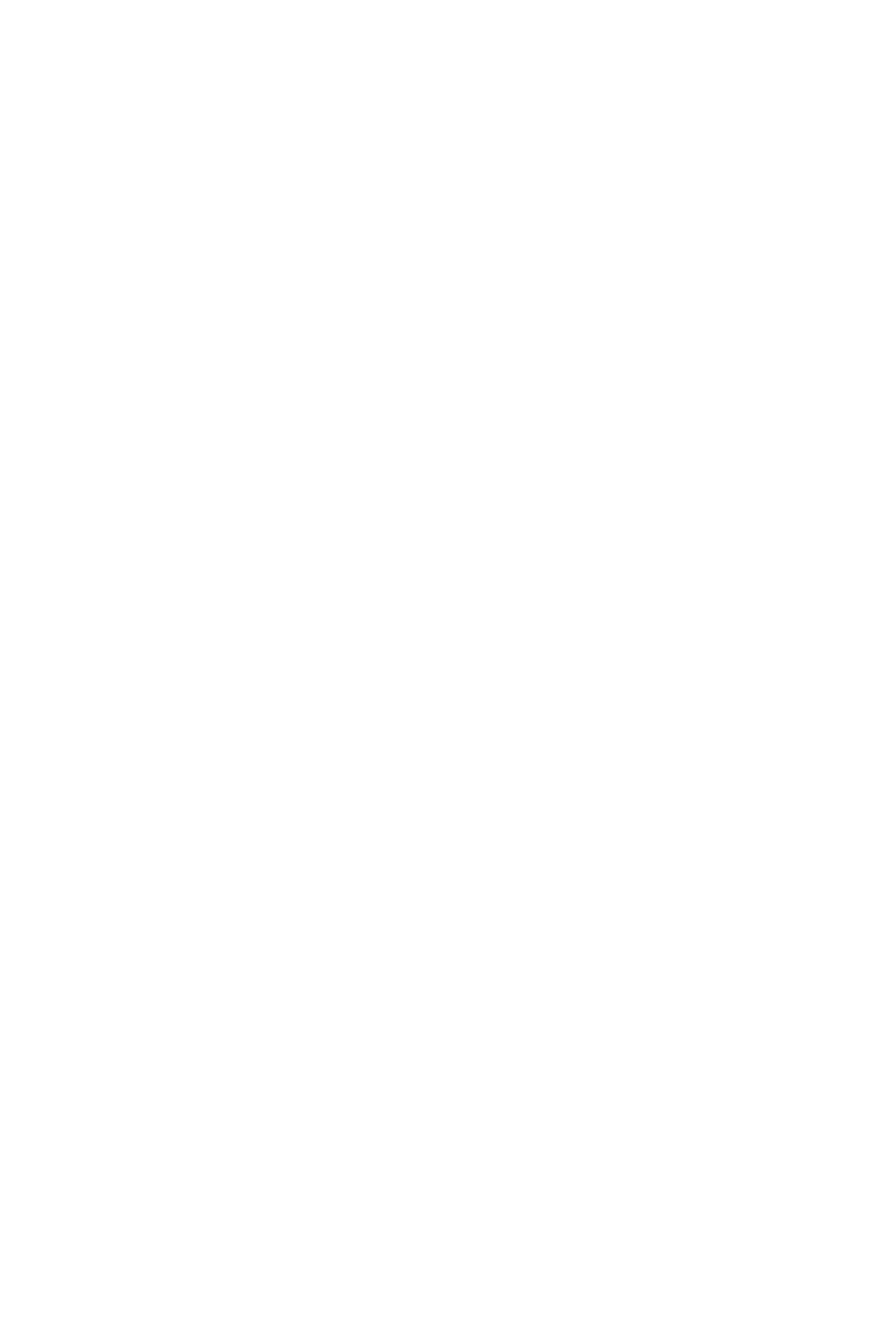
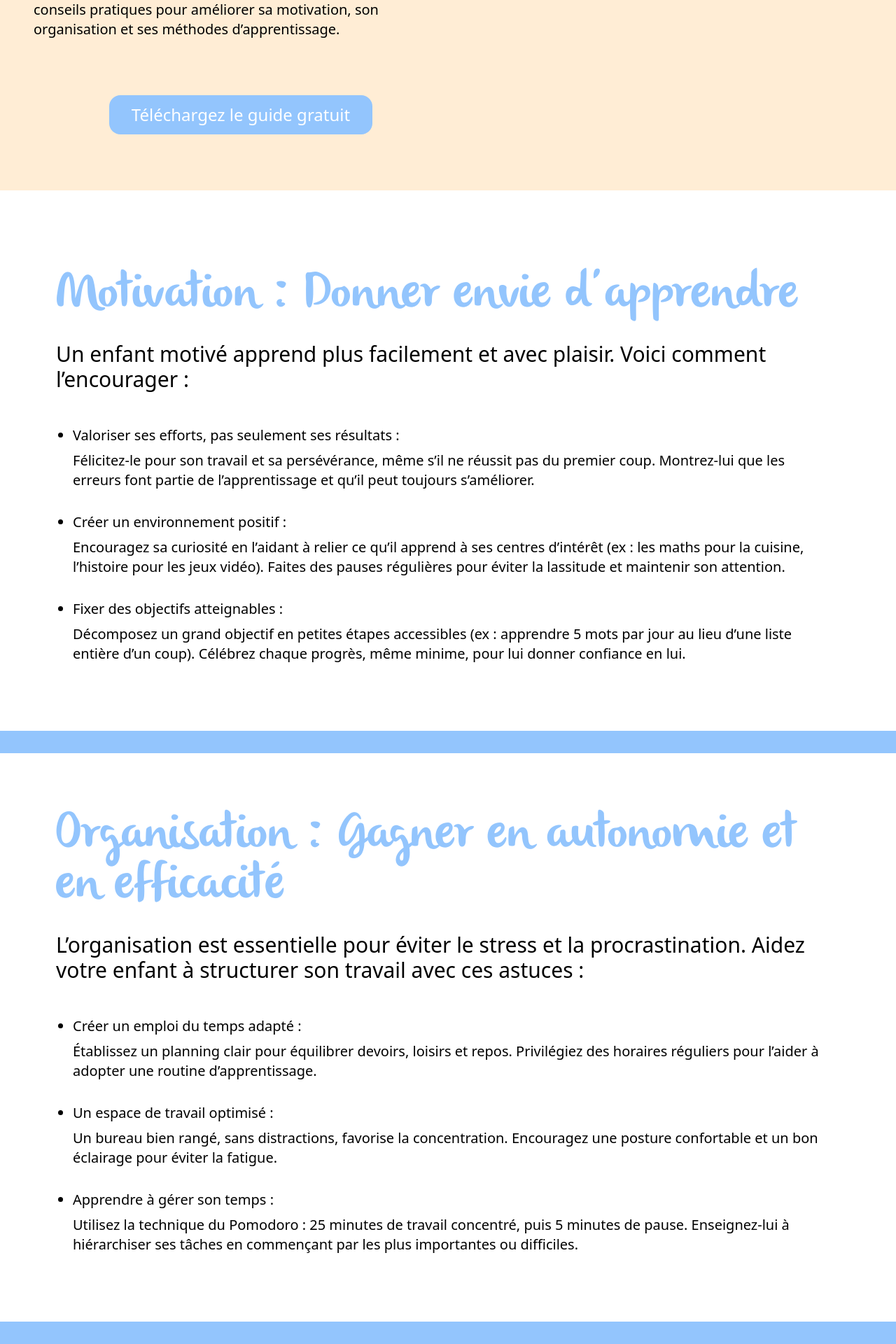
Before and after one commit to AS-Ven/bap_independance, a Next.js app: page /education in a window 1280 px wide. Before the commit this address had no page. Shown: the part 560-2480 px from the top of the page at 70% size. Before the commit the page ends 800 px from the top, so only its background shows below. Built offline with nearby package versions, Linux system fonts and the light colour scheme; a web font is replaced by a local one.

Commit message:
feat: content

```diff
--- /dev/null
+++ b/app/autonomie/page.tsx
@@ -0,0 +1,77 @@
+import InfoCards from "@/components/cards/info-cards";
+import Footer from "@/components/footer/footer";
+import Header from "@/components/header/header";
+import RowMenu from "@/components/sections/row-menu";
+import Title from "@/components/sections/title";
+
+const Autonomie = () => {
+
+    const infoCardsList = [
+        {
+            "title": "Responsabilités : Apprendre à être acteur de son quotidien",
+            "subtitle": "Donner des responsabilités adaptées à l’âge de votre enfant l’aide à se sentir utile et compétent.",
+            "text": [
+                {
+                    "title": "Confier de petites tâches quotidiennes :",
+                    "description": "Ranger ses affaires, préparer son cartable, aider à mettre la table… Valorisez ses efforts pour renforcer son sentiment d’accomplissement."
+                },
+                {
+                    "title": "Encourager la prise de décisions :",
+                    "description": "Laissez-le faire des choix (vêtements, activités, organisation de son temps). Expliquez-lui les conséquences de ses décisions pour qu’il apprenne de ses erreurs."
+                },
+                {
+                    "title": "Favoriser la résolution de problèmes :",
+                    "description": "Ne donnez pas toujours la solution tout de suite, guidez-le en posant des questions. Apprenez-lui à trouver des alternatives et à analyser les situations avec recul."
+                }
+            ]
+        },
+                {
+            "title": "Confiance en soi : Oser, essayer et persévérer",
+            "subtitle": "Un enfant qui croit en ses capacités ose essayer et rebondit après un échec.",
+            "text": [
+                {
+                    "title": "Valoriser ses réussites et ses efforts :",
+                    "description": "Mettez en avant ses progrès plutôt que la perfection. Évitez les comparaisons avec les autres, chaque enfant évolue à son rythme."
+                },
+                {
+                    "title": "Encourager l’initiative et l’expérimentation :",
+                    "description": "Laissez-le essayer de nouvelles choses sans crainte d’échouer. Transformez les erreurs en opportunités d’apprentissage."
+                },
+                {
+                    "title": "Favoriser une attitude positive :",
+                    "description": "Adoptez un discours encourageant : remplacez « Tu es nul » par « Tu peux encore progresser ». Montrez-lui qu’il peut surmonter les difficultés avec de la patience et du travail."
+                }
+            ]
+        }
+    ]
+
+  return (
+    <>
+      <Header></Header>
+      <main>
+        <Title
+          title="Développer l’autonomie de votre enfant!"
+          description="L’autonomie est essentielle pour que votre enfant grandisse en confiance et devienne responsable. En l’accompagnant progressivement, vous l’aidez à prendre des décisions, gérer ses émotions et affronter les défis du quotidien."
+          color="purple"
+        ></Title>
+        <div className="flex flex-col justify-around items-start gap-8 my-8 bg-purple-500">
+            {
+                infoCardsList.map((e, i) => (
+                    <InfoCards
+                        title={e.title}
+                        subTitle={e.subtitle}
+                        listText={e.text}
+                        color="purple"
+                        key={i}
+                    ></InfoCards>
+                ))
+            }
+        </div>
+        <RowMenu color="purple"></RowMenu>
+      </main>
+      <Footer color="purple"></Footer>
+    </>
+  );
+}
+
+export default Autonomie;
--- /dev/null
+++ b/app/education/page.tsx
@@ -0,0 +1,95 @@
+import InfoCards from "@/components/cards/info-cards";
+import Footer from "@/components/footer/footer";
+import Header from "@/components/header/header";
+import RowMenu from "@/components/sections/row-menu";
+import Title from "@/components/sections/title";
+
+const Education = () => {
+
+    const infoCardsList = [
+        {
+            "title": "Motivation : Donner envie d’apprendre",
+            "subtitle": "Un enfant motivé apprend plus facilement et avec plaisir. Voici comment l’encourager :",
+            "text": [
+                {
+                    "title": "Valoriser ses efforts, pas seulement ses résultats :",
+                    "description": "Félicitez-le pour son travail et sa persévérance, même s’il ne réussit pas du premier coup. Montrez-lui que les erreurs font partie de l’apprentissage et qu’il peut toujours s’améliorer."
+                },
+                {
+                    "title": "Créer un environnement positif :",
+                    "description": " Encouragez sa curiosité en l’aidant à relier ce qu’il apprend à ses centres d’intérêt (ex : les maths pour la cuisine, l’histoire pour les jeux vidéo). Faites des pauses régulières pour éviter la lassitude et maintenir son attention."
+                },
+                {
+                    "title": "Fixer des objectifs atteignables :",
+                    "description": " Décomposez un grand objectif en petites étapes accessibles (ex : apprendre 5 mots par jour au lieu d’une liste entière d’un coup). Célébrez chaque progrès, même minime, pour lui donner confiance en lui."
+                }
+            ]
+        },
+        {
+            "title": "Organisation : Gagner en autonomie et en efficacité",
+            "subtitle": "L’organisation est essentielle pour éviter le stress et la procrastination. Aidez votre enfant à structurer son travail avec ces astuces :",
+            "text": [
+                {
+                    "title": "Créer un emploi du temps adapté :",
+                    "description": "Établissez un planning clair pour équilibrer devoirs, loisirs et repos. Privilégiez des horaires réguliers pour l’aider à adopter une routine d’apprentissage."
+                },
+                {
+                    "title": "Un espace de travail optimisé :",
+                    "description": " Un bureau bien rangé, sans distractions, favorise la concentration. Encouragez une posture confortable et un bon éclairage pour éviter la fatigue."
+                },
+                {
+                    "title": "Apprendre à gérer son temps :",
+                    "description": "Utilisez la technique du Pomodoro : 25 minutes de travail concentré, puis 5 minutes de pause. Enseignez-lui à hiérarchiser ses tâches en commençant par les plus importantes ou difficiles."
+                }
+            ]
+        },
+        {
+            "title": "Méthodes d’apprentissage : Apprendre plus efficacement",
+            "subtitle": "Chaque enfant a sa manière d’apprendre. Expérimentez différentes méthodes pour voir laquelle lui convient le mieux :",
+            "text": [
+                {
+                    "title": "La méthode active :",
+                    "description": "Reformuler ce qu’il apprend avec ses propres mots. Expliquer une leçon à quelqu’un d’autre (un parent, un ami) pour mieux assimiler."
+                },
+                {
+                    "title": "Les outils visuels et interactifs :",
+                    "description": "Utiliser des cartes mentales pour organiser ses idées. S’appuyer sur des vidéos éducatives, des schémas et des dessins pour mieux comprendre."
+                },
+                {
+                    "title": "Les techniques de mémorisation :",
+                    "description": "Associer des notions à des images ou à des histoires pour les retenir plus facilement. Répéter plusieurs fois à intervalles réguliers (répétition espacée) pour ancrer durablement les connaissances."
+                }
+            ]
+        },
+    ]
+
+  return (
+    <>
+      <Header></Header>
+      <main>
+        <Title
+          title="Aidez votre enfant à réussir à l'école !"
+          description="L’apprentissage est un parcours unique pour chaque enfant. Pour l’aider à progresser sereinement, il est essentiel de l’accompagner avec des méthodes adaptées. Découvrez des conseils pratiques pour améliorer sa motivation, son organisation et ses méthodes d’apprentissage."
+          color="blue"
+        ></Title>
+        <div className="flex flex-col justify-around items-start gap-8 my-8 bg-blue-300">
+            {
+                infoCardsList.map((e, i) => (
+                    <InfoCards
+                        title={e.title}
+                        subTitle={e.subtitle}
+                        listText={e.text}
+                        color="blue"
+                        key={i}
+                    ></InfoCards>
+                ))
+            }
+        </div>
+        <RowMenu color="blue"></RowMenu>
+      </main>
+      <Footer color="blue"></Footer>
+    </>
+  );
+}
+
+export default Education;
--- a/app/page_2/page.tsx
+++ b/app/reseaux/page.tsx
@@ -4,7 +4,7 @@ import Header from "@/components/header/header";
 import RowMenu from "@/components/sections/row-menu";
 import Title from "@/components/sections/title";
 
-const Home_2 = () => {
+const Reaseau = () => {
 
     const infoCardsList = [
         {
@@ -26,38 +26,38 @@ const Home_2 = () => {
             ]
         },
         {
-            "title": "Fake news : Apprenez à repérer la désinformation",
-            "subtitle": "Les fausses informations se propagent rapidement sur les réseaux sociaux, influençant les opinions et comportements des jeunes. Voici comment les aider à développer leur esprit critique :",
+            "title": "Cyberharcèlement : Prévenir et réagir",
+            "subtitle": "Le cyberharcèlement touche de nombreux jeunes et peut avoir des conséquences graves sur leur bien-être. En tant que parent, voici comment vous pouvez les protéger :",
             "text": [
                 {
-                    "title": "Expliquer ce qu'est une fake news :",
-                    "description": "Une fausse information est souvent créée pour manipuler ou tromper. Montrez à votre enfant des exemples concrets de fake news et discutez-en ensemble.",
+                    "title": "Sensibiliser dès le plus jeune âge:",
+                    "description": "Expliquez à votre enfant que tout ce qu’il publie en ligne peut être vu par d’autres et avoir des conséquences. Discutez des comportements toxiques et du respect des autres en ligne.",
                 },
                 {
-                    "title": "Apprendre à vérifier une information :",
-                    "description": "Avant de croire ou partager une information, il faut vérifier la source. Est-elle fiable ? Est-ce un média reconnu ? Utilisez des outils comme Hoaxbuster, Decodex (Le Monde) ou Factuel (AFP) pour vérifier une information."
+                    "title": "Mettre en place des règles de sécurité :",
+                    "description": "Ne jamais partager d’informations personnelles (adresse, numéro de téléphone, école…). Utiliser des paramètres de confidentialité pour contrôler qui peut voir leurs publications. Faire attention aux inconnus en ligne : ne pas accepter des demandes d’amis de personnes qu’ils ne connaissent pas dans la vraie vie."
                 },
                 {
-                    "title": "Encourager le doute et la réflexion :",
-                    "description": "Si une information semble choquante ou trop incroyable, il faut prendre du recul et chercher plusieurs sources avant d’y croire."
+                    "title": "Comment réagir en cas de cyberharcèlement ? :",
+                    "description": "Encourager votre enfant à en parler : il doit savoir qu’il peut se confier à vous ou à un adulte de confiance. Bloquer et signaler les harceleurs sur les réseaux sociaux et aux plateformes concernées. Garder des preuves (captures d’écran, messages) en cas de plainte ou de signalement aux autorités."
                 }
             ]
         },
         {
-            "title": "Fake news : Apprenez à repérer la désinformation",
-            "subtitle": "Les fausses informations se propagent rapidement sur les réseaux sociaux, influençant les opinions et comportements des jeunes. Voici comment les aider à développer leur esprit critique :",
+            "title": "Gestion du temps d’écran : Trouver un équilibre",
+            "subtitle": "",
             "text": [
                 {
-                    "title": "Expliquer ce qu'est une fake news :",
-                    "description": "Une fausse information est souvent créée pour manipuler ou tromper. Montrez à votre enfant des exemples concrets de fake news et discutez-en ensemble.",
+                    "title": "Fixer des règles claires :",
+                    "description": "Définir des plages horaires sans écran (ex : pas d’écrans avant le coucher, pendant les repas ou les devoirs). Limiter le temps passé sur les réseaux sociaux avec des applications comme Family Link (Google) ou Screen Time (Apple)."
                 },
                 {
-                    "title": "Apprendre à vérifier une information :",
-                    "description": "Avant de croire ou partager une information, il faut vérifier la source. Est-elle fiable ? Est-ce un média reconnu ? Utilisez des outils comme Hoaxbuster, Decodex (Le Monde) ou Factuel (AFP) pour vérifier une information."
+                    "title": "Proposer des alternatives aux écrans :",
+                    "description": "Encourager des activités hors ligne : sport, jeux de société, lecture, dessin… Organiser des moments en famille sans écrans (sorties, discussions, ateliers créatifs)."
                 },
                 {
-                    "title": "Encourager le doute et la réflexion :",
-                    "description": "Si une information semble choquante ou trop incroyable, il faut prendre du recul et chercher plusieurs sources avant d’y croire."
+                    "title": "Donner l’exemple :",
+                    "description": "Les enfants imitent les adultes. Montrez-leur que vous aussi, vous savez limiter votre temps d’écran et privilégier d’autres activités."
                 }
             ]
         }
@@ -92,4 +92,4 @@ const Home_2 = () => {
   );
 }
 
-export default Home_2;
+export default Reaseau;
--- a/components/buttons/download-btn.tsx
+++ b/components/buttons/download-btn.tsx
@@ -13,7 +13,7 @@ const DownloadBtn = ({ color }: DownloadBtnProps) => {
                 ${
                     color == "orange" ? "bg-orange-500" :
                     color == "red" ? "bg-rose-900" :
-                    color == "green" ? "bg-green-500" :
+                    color == "purple" ? "bg-purple-500" :
                     "bg-blue-300"
                 }
                 text-white text-2xl py-3 px-8 rounded-2xl
--- a/components/buttons/footer-btn.tsx
+++ b/components/buttons/footer-btn.tsx
@@ -12,7 +12,7 @@ const FooterBtn = ({ color }: FooterBtnProps) => {
                 ${
                     color == "orange" ? "bg-orange-500" :
                     color == "red" ? "bg-rose-900" :
-                    color == "green" ? "bg-green-500" :
+                    color == "purple" ? "bg-purple-500" :
                     "bg-blue-300"
                 }
                 text-white text-3xl py-5 px-8 rounded-2xl
--- a/components/header/header.tsx
+++ b/components/header/header.tsx
@@ -7,16 +7,16 @@ const Header = () => {
 
     const pagesUrls = [
         {
-            url:  "/",
-            text: "Page 1"
+            url:  "/reseaux",
+            text: "Réseaux Sociaux"
         },
         {
-            url:  "/",
-            text: "Page 2"
+            url:  "/education",
+            text: "Education"
         },
         {
-            url:  "/",
-            text: "Page 3"
+            url:  "/autonomie",
+            text: "Autonomie"
         }
     ]
 
```
